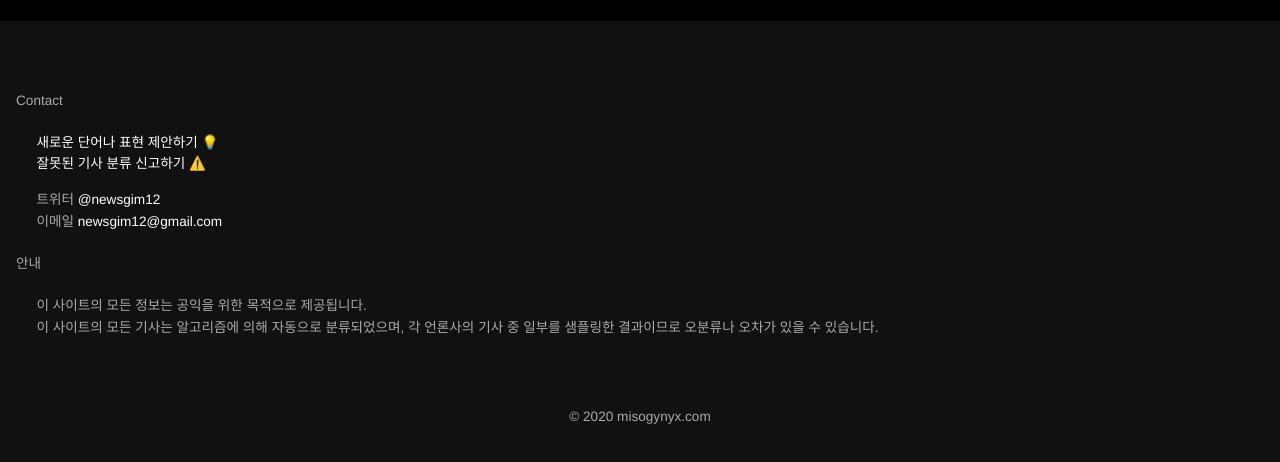
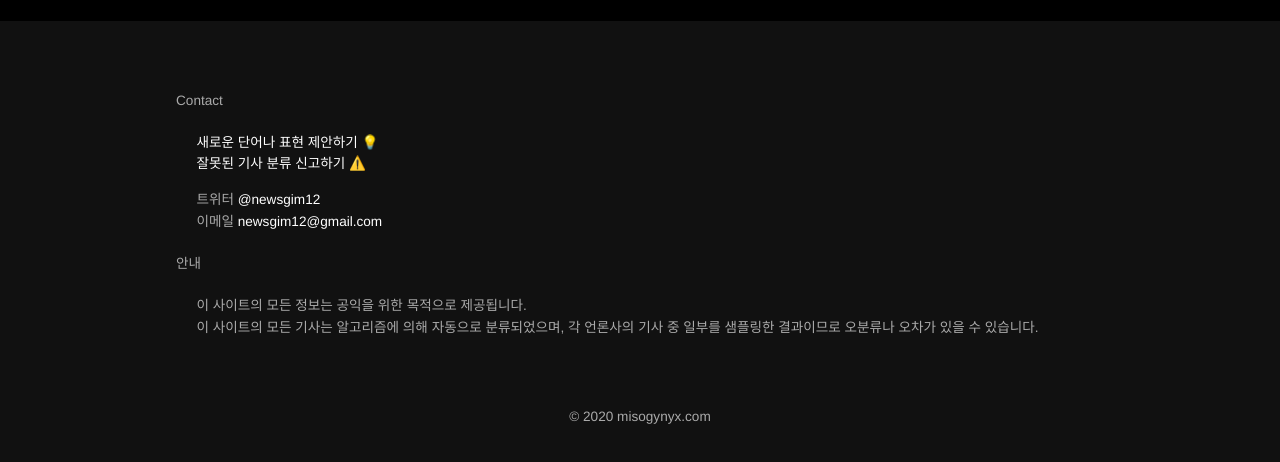
Before and after one commit to misogynyX/done-it-again, a Gatsby site: page /posts/test/ in a window 1280 px wide. Shown: the part 378-840 px from the top of the page. Built offline with nearby package versions, Linux system fonts and the light colour scheme; Gatsby itself is replaced by a stand-in of ours.

Commit message:
footer_margin

```diff
--- a/src/components/Footer.module.css
+++ b/src/components/Footer.module.css
@@ -1,9 +1,15 @@
+footer div {
+    max-width: 60rem;
+    margin-left: auto;
+    margin-right: auto;
+    padding: 0 1rem;
+}
+
 .root {
     margin: 0;
     padding: 3rem 1rem 2.5rem;
     background-color: #111;
     border-top: #333;
-
     font-size: 0.85rem;
 }
 
--- a/src/components/Footer.tsx
+++ b/src/components/Footer.tsx
@@ -3,6 +3,7 @@ import styles from "./Footer.module.css"
 
 const Footer = () => (
   <footer className={styles.root}>
+    <div>
 
     <p>Contact</p>
     <ul>
@@ -39,6 +40,7 @@ const Footer = () => (
       </li>
     </ul>
     <p className={styles.copyright}>&copy; {new Date().getFullYear()} misogynyx.com</p>
+    </div>
   </footer>
 )
 
```
Also changed, not shown: src/components/Layout.module.css (+5 -5 lines). Lines whose indentation alone changed are shown as unchanged.
